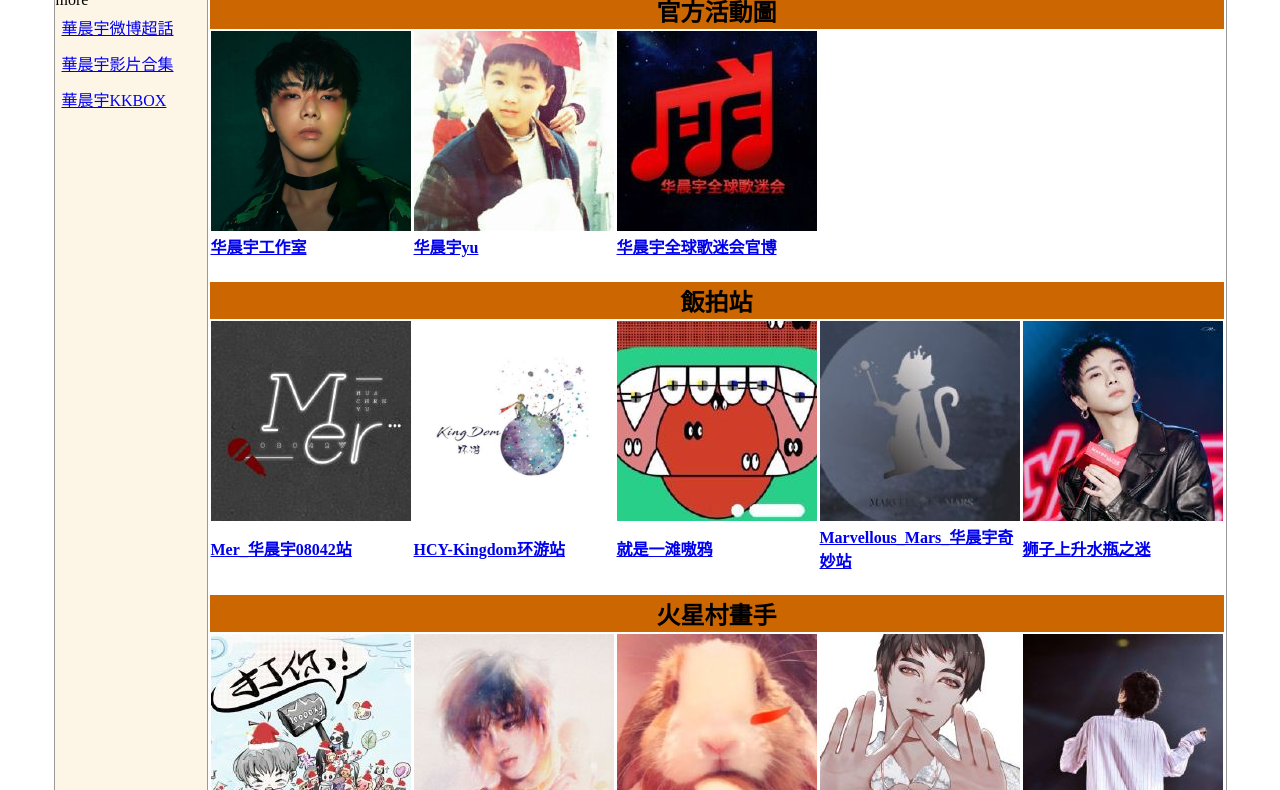
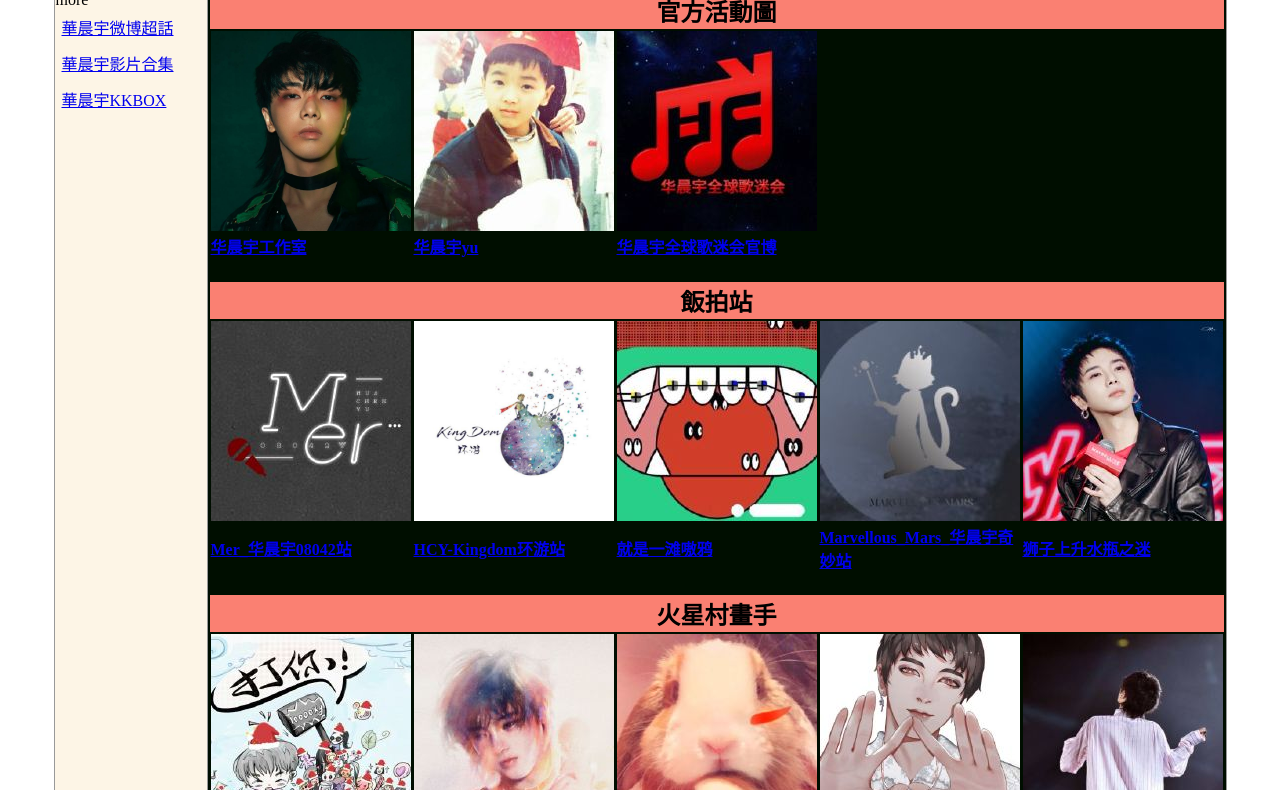
Before and after one commit to Wuhongru45/HCY08042, a plain HTML site: page project.htm in a window 1280 px wide. Shown: the part 714-1504 px from the top of the page. Drawn offline with Linux system fonts and the light colour scheme.

Commit message:
Update project.htm

```diff
--- a/project.htm
+++ b/project.htm
@@ -47,11 +47,11 @@
 </table>
 </td>
 
-<td width="200" bgcolor="#FFFFFF" valign="top" >
+<td width="200" bgcolor="#linen" valign="top" >
 <table width="200" cellpadding="1"cellspacing="1" >
 
 <tr>
-<th align="center" bgcolor="#CC6600" colspan="5" valign="center" ><font size="5"><b>官方活動圖</b></font></td>
+<th align="center" bgcolor="salmon" colspan="5" valign="center" ><font size="5"><b>官方活動圖</b></font></td>
 </tr>
 
 <tr>
@@ -68,7 +68,7 @@
 </tr>
 
 <tr>
-<th align="center" bgcolor="#CC6600" colspan="5" valign="center" ><font size="5"><b>飯拍站</b></font></td>
+<th align="center" bgcolor="salmon" colspan="5" valign="center" ><font size="5"><b>飯拍站</b></font></td>
 </tr>
 
 <tr>
@@ -88,7 +88,7 @@
 </tr>
 
 <tr>
-<th align="center" bgcolor="#CC6600" colspan="5" valign="center" ><font size="5"><b>火星村畫手</b></font></td>
+<th align="center" bgcolor="salmon" colspan="5" valign="center" ><font size="5"><b>火星村畫手</b></font></td>
 </tr>
 
 <tr>
```
